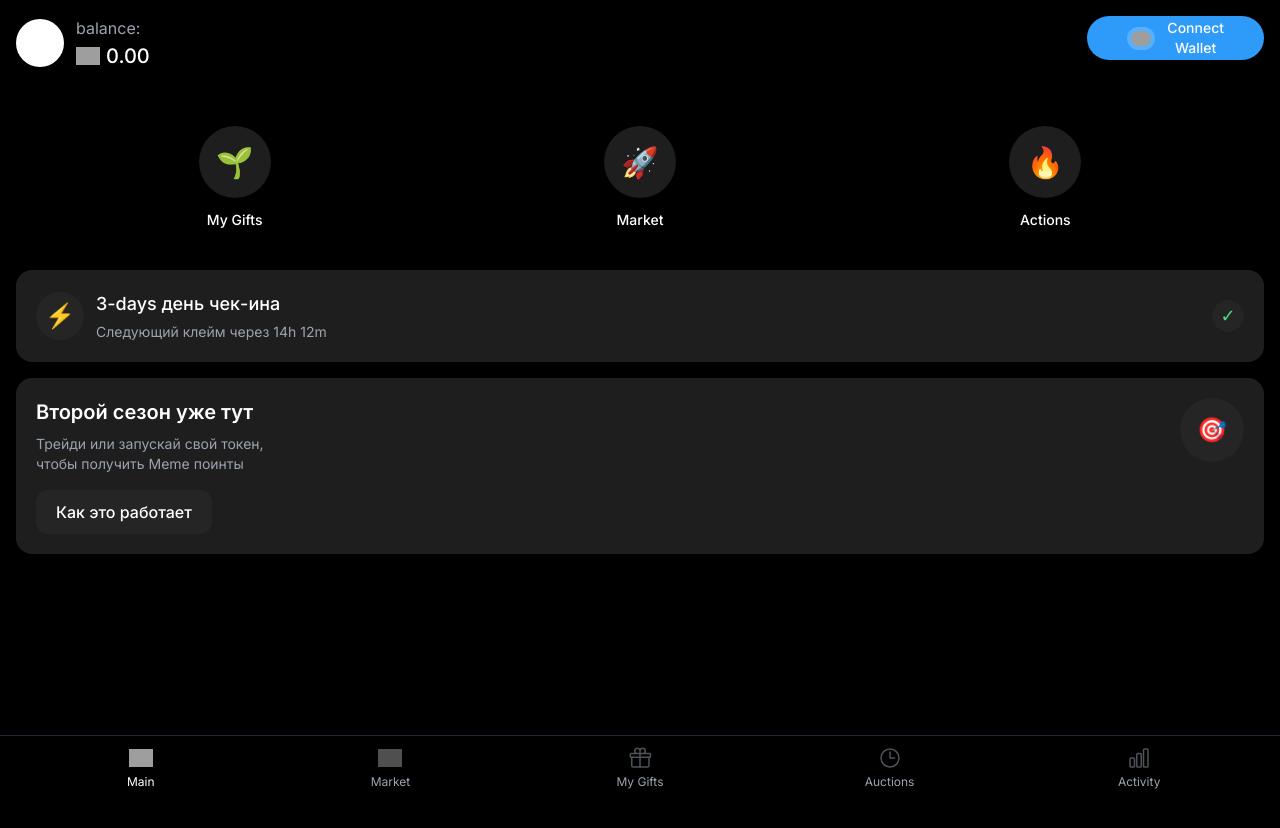
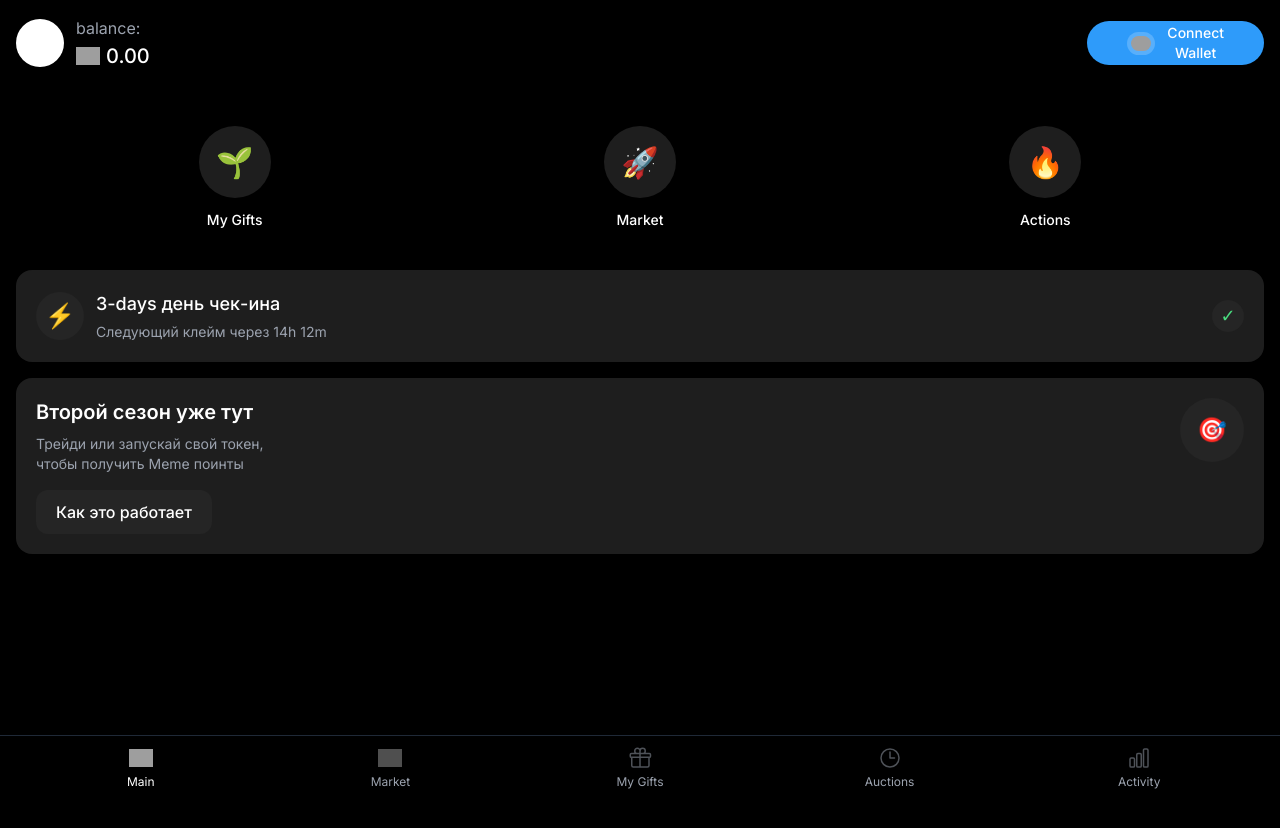
Before and after one commit to useriiefokrjkgjrkgkgkjkg/folder-number-1, a Next.js app: page / in a window 1280 px wide. Shown: the top 828 px of the page. Built offline with nearby package versions, Linux system fonts and the light colour scheme; grey boxes are pictures that could not be loaded.

Commit message:
Update: Align Connect Wallet button with avatar

```diff
--- a/src/components/Header.tsx
+++ b/src/components/Header.tsx
@@ -4,7 +4,7 @@
 
 export default function Header() {
   return (
-    <div className="flex justify-between items-start p-4">
+    <div className="flex justify-between items-center p-4">
       <div className="flex items-center gap-3">
         <div className="w-12 h-12 bg-white rounded-full overflow-hidden">
           {/* Здесь будет аватарка пользователя */}
```
